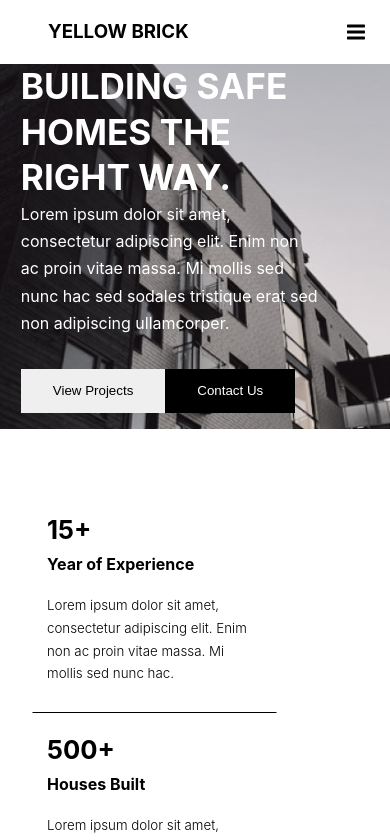
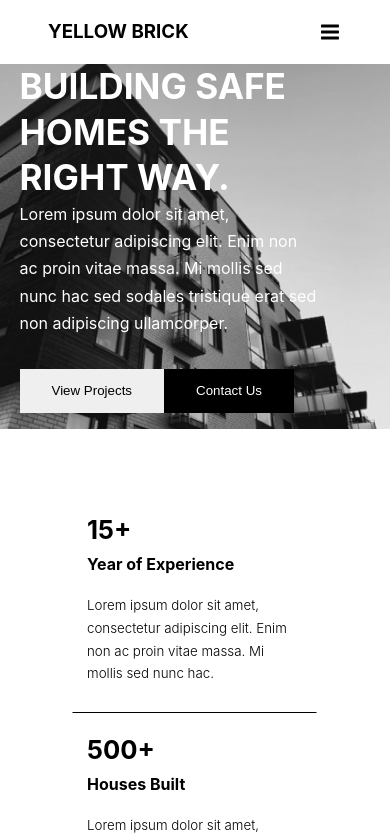
Before and after one commit to olaniyan-spec/construction, a React (Create React App) app: page / in a window 390 px wide. Shown: the top 840 px of the page. Built offline with nearby package versions, Linux system fonts and the light colour scheme.

Commit message:
new commit

```diff
--- a/src/Components/HeaderCard.js
+++ b/src/Components/HeaderCard.js
@@ -8,7 +8,7 @@ const HeaderCard = () => {
     <div className='header-card'>
             {
                 data.map((res, id)=>{
-                    return <Card key={id}>
+                    return <Card key={id} className='header-wrapper'>
                         <h2>{res.title}</h2>
                         <h4>{res.desc}</h4>
                         <small>{res.text}</small>
--- a/src/Pages/Home.css
+++ b/src/Pages/Home.css
@@ -29,6 +29,7 @@ background: #000000;
     grid-template-columns: repeat(3, 1fr);
    margin-left: 2rem;
   }
+
   .header-card img:hover{
       transform: scale(1.1);
       cursor: default;
@@ -246,11 +247,19 @@ gap: 2rem;
       }
 
 @media screen and (max-width: 600px){
+  .header{
+    background-image: url(../images/mobile-bg.jpg);
+  }
   .header-content p{
     max-width: 300px;
   }
   .header-card{
     grid-template-columns: 1fr;
+  }
+  .header-wrapper{
+    justify-content: center;
+   align-items: center;
+   margin-left: 2.5rem;
   }
   .projects{
     margin-top: 3rem;
--- a/src/index.css
+++ b/src/index.css
@@ -181,6 +181,6 @@ height: 220px;
 
 }
 body{
-  width: fit-content;
+ width: 100vw;
 }
 }
```
